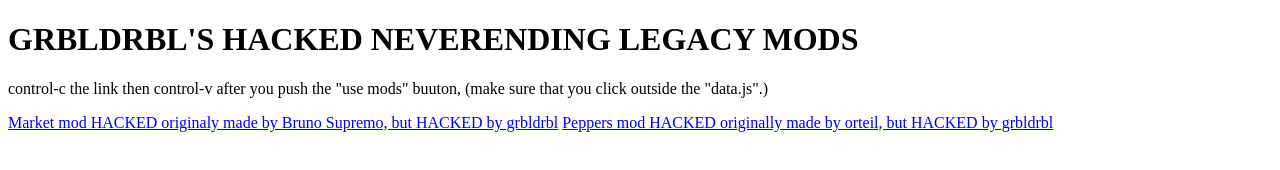
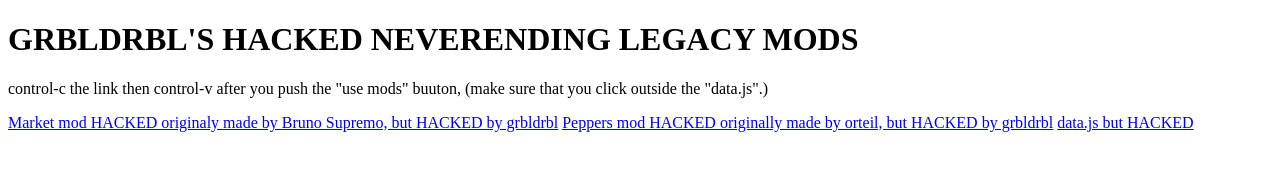
Before and after one commit to Grbldrbl/orteil-legacy-mods, a plain HTML site: page mods.html in a window 1280 px wide. Drawn offline with Linux system fonts and the light colour scheme.

Commit message:
Update mods.html

```diff
--- a/mods.html
+++ b/mods.html
@@ -3,3 +3,4 @@
 <p>control-c the link then control-v after you push the "use mods" buuton, (make sure that you click outside the "data.js".)</p>
 <a href="marketmodHACKED.js">Market mod HACKED originaly made by Bruno Supremo, but HACKED by grbldrbl</a>
 <a href="peppersmodHACKED.js">Peppers mod HACKED originally made by orteil, but HACKED by grbldrbl</a>
+<a href="dataHACKED.js">data.js but HACKED</a>
```
